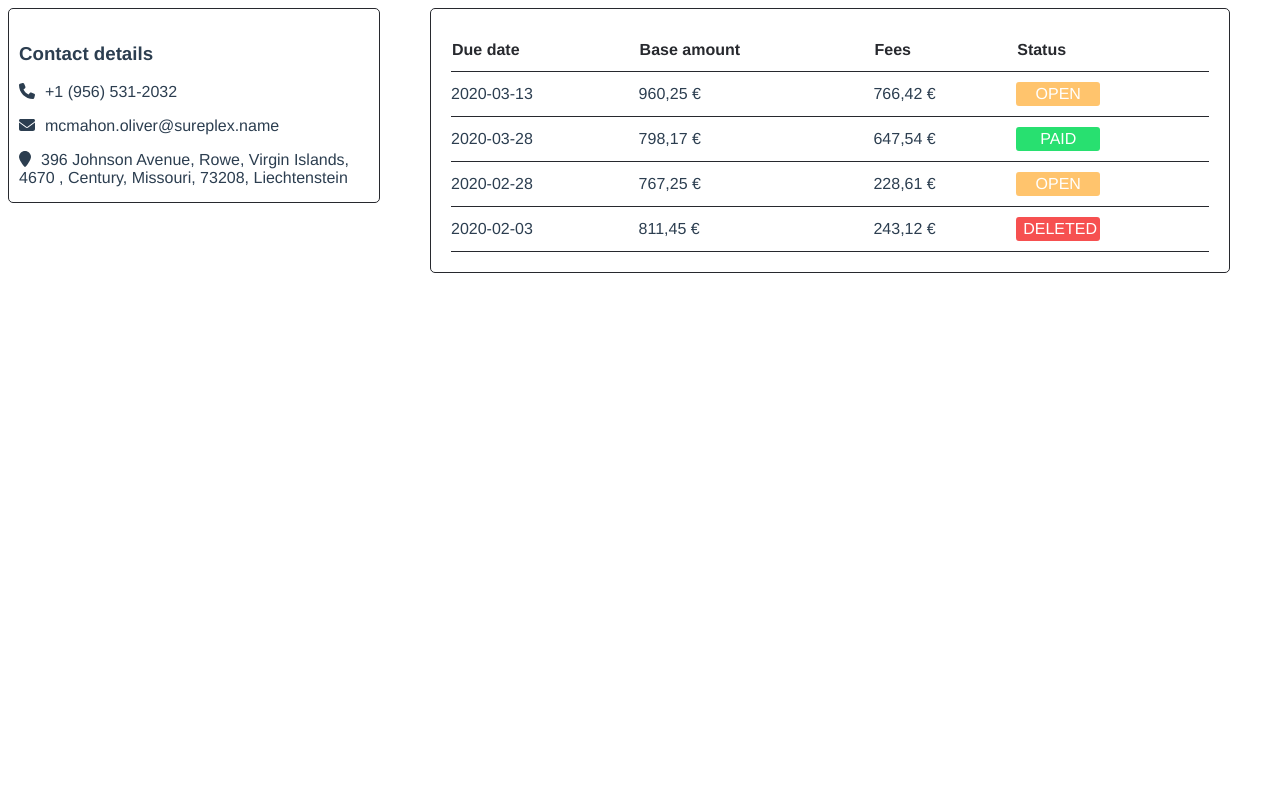
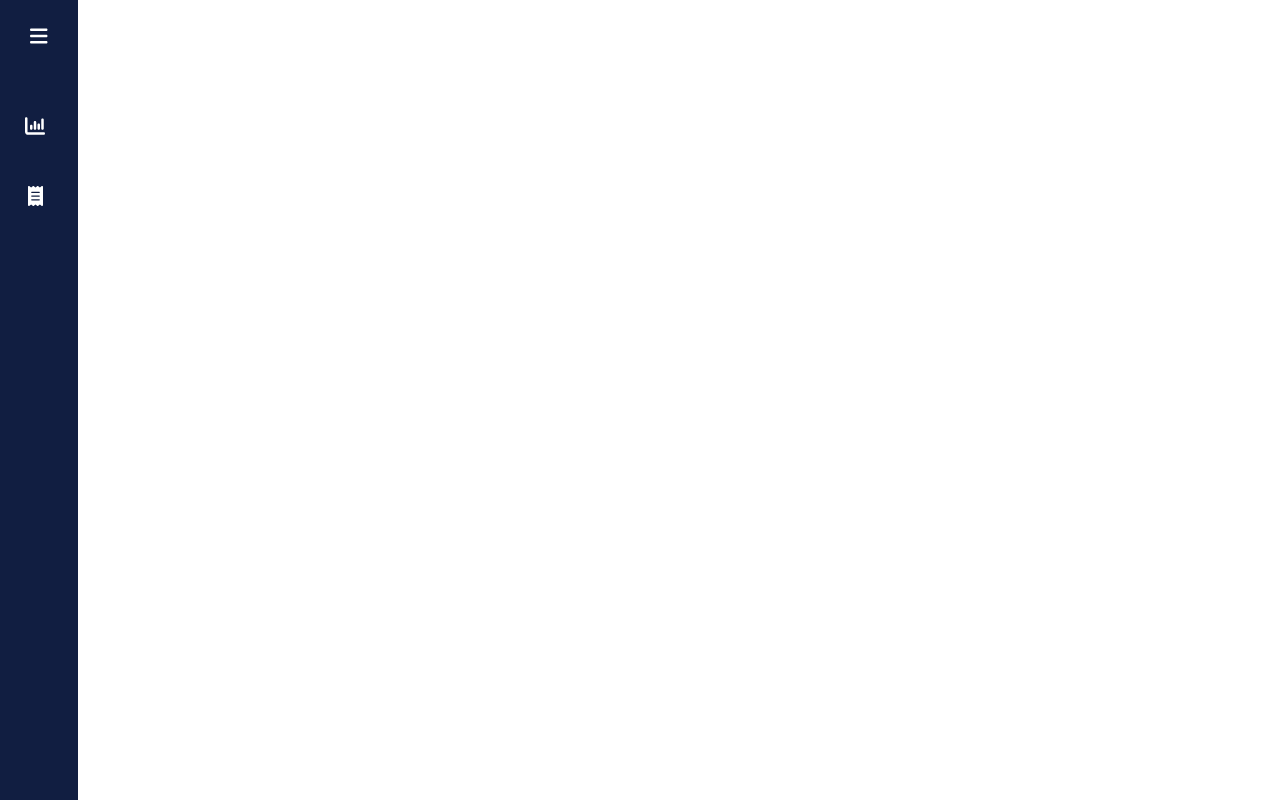
Before and after one commit to nithin-antony/receeve-coding-challenge, a Vue app: page / in a window 1280 px wide. Built offline with nearby package versions, Linux system fonts and the light colour scheme.

Commit message:
Adding NavigationBar Component

```diff
--- a/src/App.vue
+++ b/src/App.vue
@@ -1,15 +1,17 @@
 <template>
   <div class="challenge">
-    <ClaimPage />
+    <!-- <ClaimPage /> -->
+    <NavigationBar />
   </div>
 </template>
 
 <script lang="ts">
 import { Component, Vue } from "vue-property-decorator";
+import NavigationBar from "./components/NavigationBar.vue";
 import ClaimPage from "./pages/ClaimPage.vue";
 
 @Component({
-  components: { ClaimPage },
+  components: { ClaimPage, NavigationBar },
 })
 export default class App extends Vue {
   mounted(): void {
--- /dev/null
+++ b/src/components/NavigationBar.vue
@@ -0,0 +1,200 @@
+<template>
+  <div class="sidebar" :class="isOpened ? 'open' : ''">
+    <div class="logo-details" style="margin: 6px 14px 0 14px;">
+      <img class="img-icon" :src="profileImg" alt="profileImg" />
+      <div class="logo_name">
+        receeve
+      </div>
+      <span id="btn" class="icon" @click="isOpened = !isOpened"
+        ><font-awesome-icon :icon="isOpened ? 'bars-staggered' : 'bars'"
+      /></span>
+    </div>
+    <ul class="nav-list" style="overflow: visible;">
+      <span v-for="(menuItem, index) in menuItems" :key="index">
+        <li>
+          <a :href="menuItem.link">
+            <span class="icon"><font-awesome-icon :icon="menuItem.icon"/></span>
+            <span class="links_name">{{ menuItem.name }}</span>
+          </a>
+          <span class="tooltip">{{ menuItem.tooltip || menuItem.name }}</span>
+        </li>
+      </span>
+    </ul>
+  </div>
+</template>
+
+<script lang="ts">
+import { Component, Vue, Prop } from "vue-property-decorator";
+@Component
+export default class NavigationBar extends Vue {
+  @Prop()
+  msg!: string;
+
+  isOpened = false;
+  menuItems = [
+    {
+      link: "#",
+      name: "Dashboard",
+      tooltip: "Dashboard",
+      icon: "chart-column",
+    },
+    {
+      link: "#",
+      name: "Accounts",
+      tooltip: "Accounts",
+      icon: "receipt",
+    },
+  ];
+
+  profileImg: string = require("../assets/logo.png");
+}
+</script>
+
+<style scoped>
+.sidebar {
+  position: relative;
+  display: flex;
+  flex-direction: column;
+  position: fixed;
+  left: 0;
+  top: 0;
+  height: 100%;
+  min-height: min-content;
+  /* overflow-y: auto; */
+  width: 78px;
+  background: #111e41;
+  /* padding: 6px 14px 0 14px; */
+  z-index: 99;
+  transition: all 0.5s ease;
+}
+.sidebar.open {
+  width: 250px;
+}
+.sidebar .logo-details {
+  height: 60px;
+  display: flex;
+  align-items: center;
+  position: relative;
+  justify-content: space-between;
+}
+.sidebar .logo-details .img-icon {
+  opacity: 0;
+  transition: all 0.5s ease;
+}
+.sidebar .logo-details .logo_name {
+  color: #fff;
+  font-size: 20px;
+  font-weight: 600;
+  opacity: 0;
+  transition: all 0.5s ease;
+}
+.sidebar.open .logo-details .img-icon,
+.sidebar.open .logo-details .logo_name {
+  opacity: 1;
+}
+.sidebar .logo-details #btn {
+  cursor: pointer;
+  position: absolute;
+}
+.sidebar.open .logo-details #btn {
+  position: relative;
+  transition: all 0.4s ease;
+  cursor: pointer;
+  transition: all 0.5s ease;
+}
+.sidebar .nav-list {
+  padding: 0;
+}
+.sidebar .nav-list {
+  margin-top: 20px;
+}
+.sidebar li {
+  position: relative;
+  margin: 8px 0;
+  list-style: none;
+}
+.sidebar li .tooltip {
+  position: absolute;
+  top: -20px;
+  left: calc(100% + 15px);
+  z-index: 3;
+  background: var(--items-tooltip-color);
+  box-shadow: 0 5px 10px rgba(0, 0, 0, 0.3);
+  padding: 6px 12px;
+  border-radius: 4px;
+  font-size: 15px;
+  font-weight: 400;
+  opacity: 0;
+  white-space: nowrap;
+  pointer-events: none;
+  transition: 0s;
+}
+.sidebar li:hover .tooltip {
+  opacity: 1;
+  pointer-events: auto;
+  transition: all 0.4s ease;
+  top: 50%;
+  transform: translateY(-50%);
+}
+.sidebar.open li .tooltip {
+  display: none;
+}
+
+.sidebar li a {
+  display: flex;
+  height: 100%;
+  border-radius: 12px;
+  align-items: center;
+  text-decoration: none;
+  transition: all 0.4s ease;
+  margin: 10px;
+}
+
+.sidebar li a:hover {
+  /* background: #527fff; */
+  background: #546cae;
+}
+.sidebar li a .links_name {
+  color: #fff;
+  font-size: 15px;
+  font-weight: 400;
+  white-space: nowrap;
+  opacity: 0;
+  pointer-events: none;
+  transition: 0.4s;
+}
+.sidebar.open li a .links_name {
+  opacity: 1;
+  pointer-events: auto;
+}
+.sidebar li a:hover .links_name,
+.sidebar li a:hover i {
+  transition: all 0.5s ease;
+}
+.sidebar li i {
+  height: 50px;
+  line-height: 50px;
+  font-size: 18px;
+  border-radius: 12px;
+}
+.sidebar div img {
+  height: 45px;
+  width: 45px;
+  object-fit: cover;
+  border-radius: 6px;
+  margin-right: 10px;
+}
+@media (max-width: 420px) {
+  .sidebar li .tooltip {
+    display: none;
+  }
+}
+.icon {
+  color: #fff;
+  height: 60px;
+  min-width: 50px;
+  font-size: 20px;
+  text-align: center;
+  line-height: 60px;
+}
+</style>
--- a/src/main.ts
+++ b/src/main.ts
@@ -5,10 +5,22 @@ import {
   faPhone,
   faEnvelope,
   faLocationPin,
+  faChartColumn,
+  faBars,
+  faReceipt,
+  faBarsStaggered,
 } from "@fortawesome/free-solid-svg-icons";
 import { FontAwesomeIcon } from "@fortawesome/vue-fontawesome";
 
-library.add(faPhone, faEnvelope, faLocationPin);
+library.add(
+  faPhone,
+  faEnvelope,
+  faLocationPin,
+  faChartColumn,
+  faBars,
+  faReceipt,
+  faBarsStaggered
+);
 Vue.component("font-awesome-icon", FontAwesomeIcon);
 
 Vue.config.productionTip = false;
```
